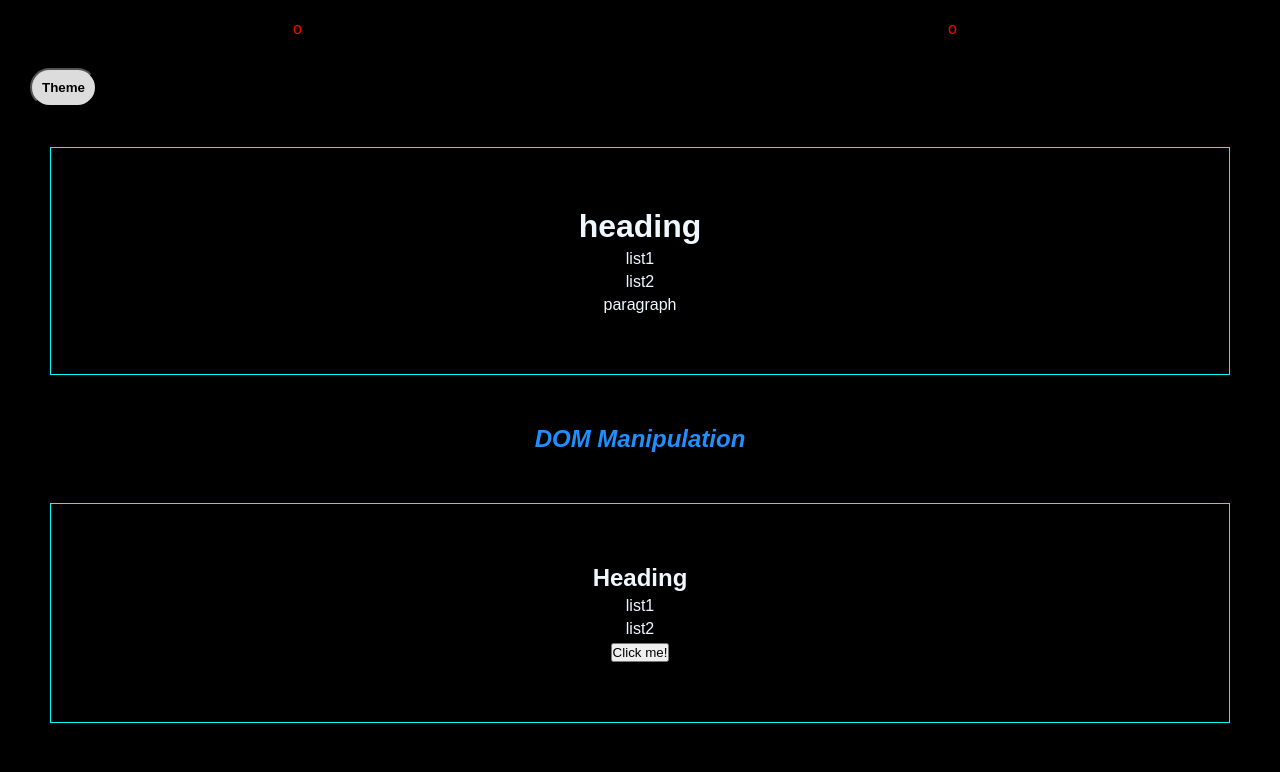
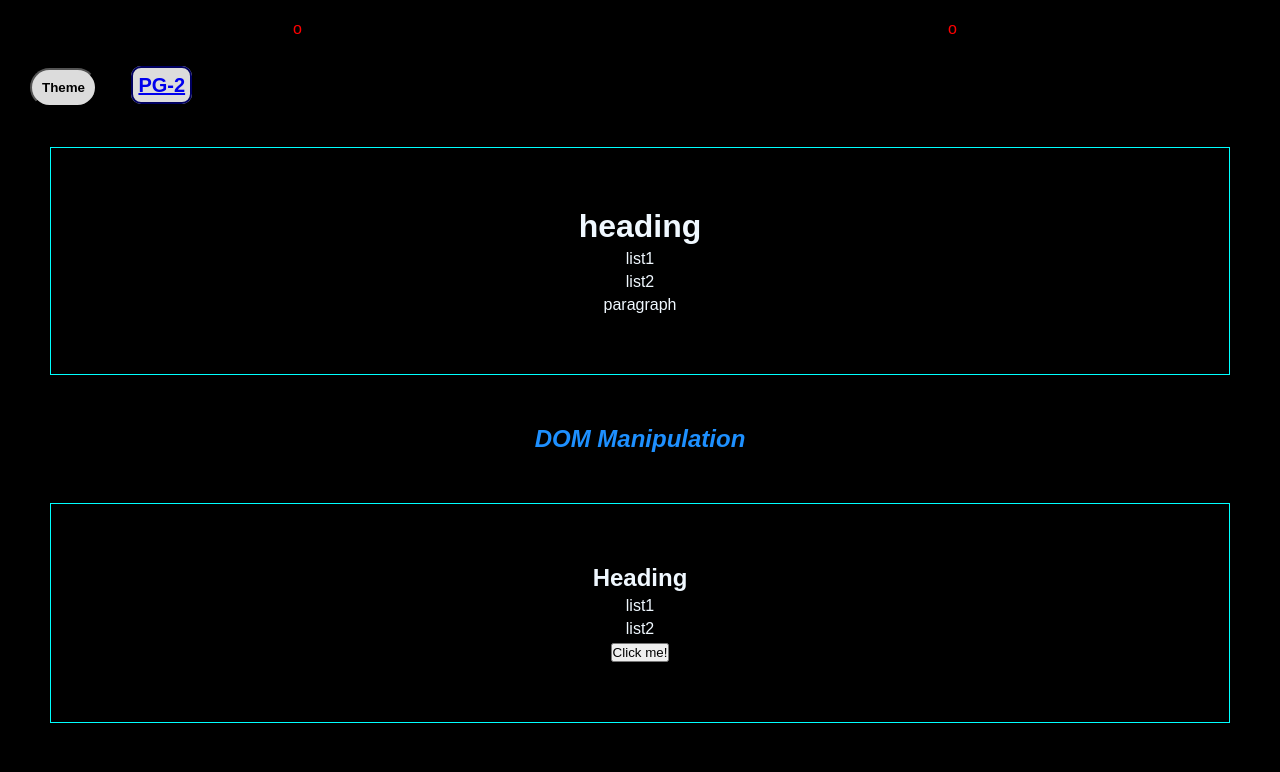
Before and after one commit to DebarghaSanyal/js-playground, a plain HTML site: page index.html in a window 1280 px wide. Shown: the top 772 px of the page. Drawn offline with nearby package versions, Linux system fonts and the light colour scheme; files that its build step writes are made by us from their sources.

```diff
--- a/index.html
+++ b/index.html
@@ -20,7 +20,11 @@
             <li>o</li>
         </ul>
     </nav>
-    <button id="theme">Theme</button>
+
+    <div class="button">
+        <button id="theme">Theme</button>
+        <a href="idx.html">PG-2</a>
+    </div>
     <div id="div_id">
         <h1>heading</h1>
         <ul>
--- a/style.css
+++ b/style.css
@@ -61,7 +61,8 @@
 }
 
 #count_click:hover,
-#theme:hover {
+#theme:hover,
+.button a:hover {
     background-color: black;
     border-color: aqua;
     color: rgb(83, 236, 83);
@@ -75,3 +76,12 @@
     font-weight: 600;
     background-color: gainsboro;
 }
+
+.button a {
+    background-color: gainsboro;
+    padding: 6px 5px 6px;
+    border-radius: 10px;
+    font-weight: 600;
+    font-size: 20px;
+    border: 2px solid rgb(0, 0, 97);
+}
```
